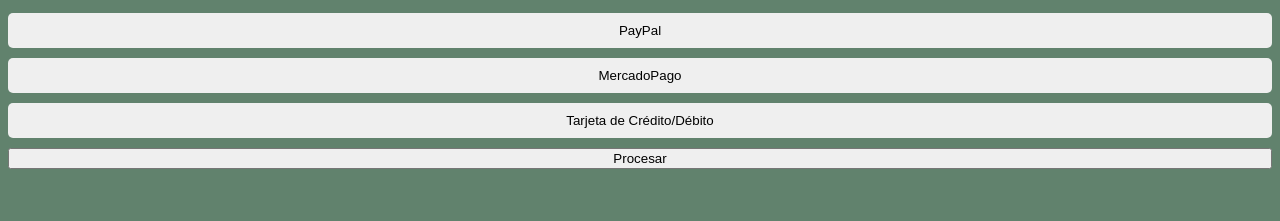
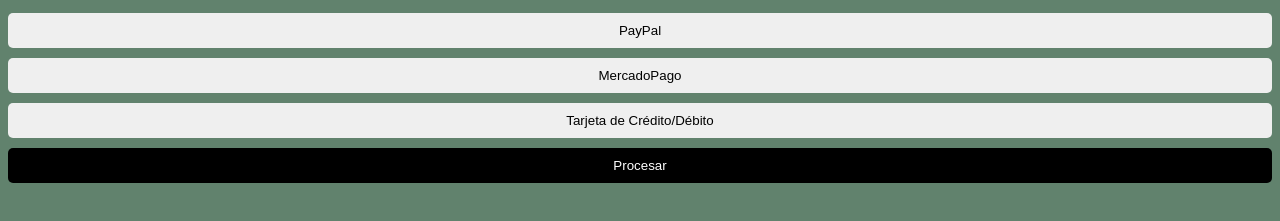
Before and after one commit to michdelrealp/App-M-vil-Los-Robles-, a plain HTML site: page nuevo1.html in a window 1280 px wide. Shown: the part 415-636 px from the top of the page. Drawn offline with Linux system fonts and the light colour scheme.

Commit message:
Update styles.css

```diff
--- a/styles.css
+++ b/styles.css
@@ -35,3 +35,12 @@ h1 {
 .paymentMethod:hover {
     background-color: #f0f0f0;
 }
+
+.process-btn {
+  background-color: black;
+  color: white;
+  padding: 10px 20px;
+  border: none;
+  border-radius: 5px;
+  cursor: pointer;
+}
```
